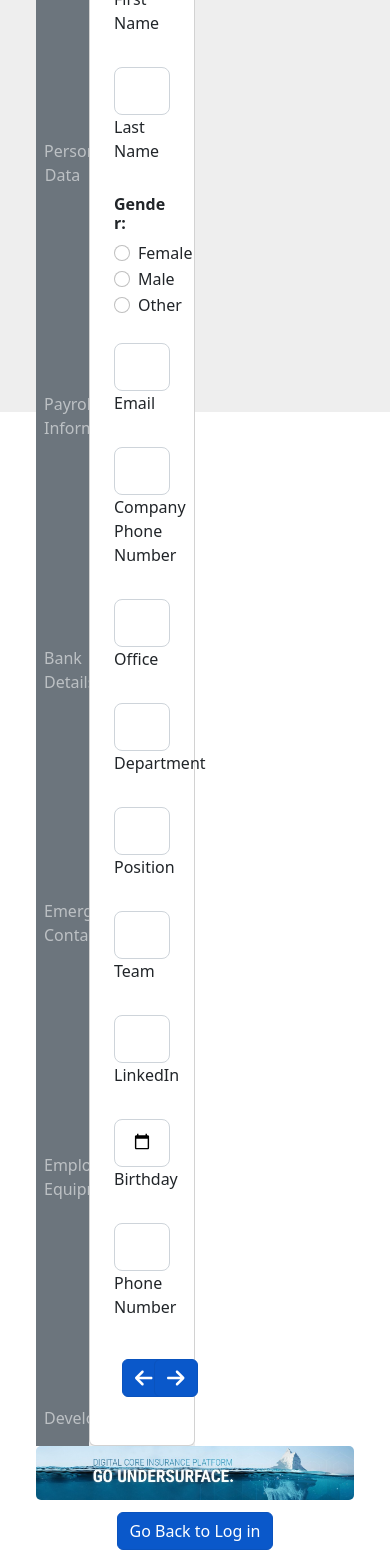
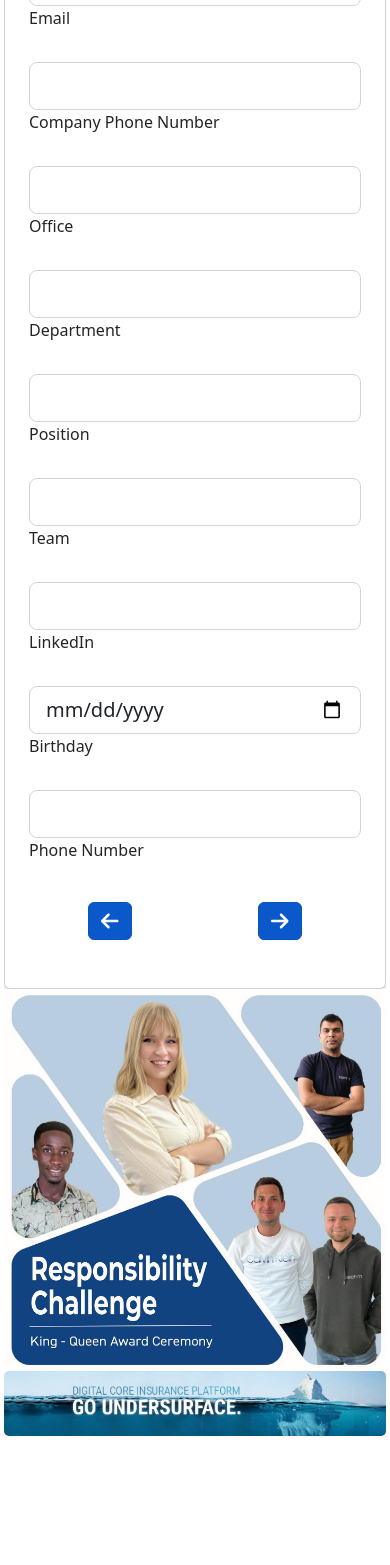
Before and after one commit to Elie-Soued/personio-fe-ts, a React (Create React App) app: page /register in a window 390 px wide. Shown: the part 432-1997 px from the top of the page. After the commit the page ends 1868 px from the top, so only its background shows below. Built offline with nearby package versions, Linux system fonts and the light colour scheme.

Commit message:
improving responsiveness

```diff
--- a/src/Views/RegisterPage/RegisterPage.tsx
+++ b/src/Views/RegisterPage/RegisterPage.tsx
@@ -3,8 +3,10 @@ import { Row, Col, Navbar, Nav } from "react-bootstrap";
 import { useNavigate } from "react-router-dom";
 import undersurface from "../../images/undersurface.jpg";
 import passion from "../../images/passion.jpg";
+import king from "../../images/king.jpg";
+import responsability from "../../images/responsability.jpg";
 import { Section } from "./Section";
-
+import { MDBContainer } from "mdb-react-ui-kit";
 interface ISectionProps {
   activeSection: string;
   setActiveSection: React.Dispatch<React.SetStateAction<string>>;
@@ -35,84 +37,54 @@ const RegisterPage: React.FC<ISectionProps> = ({
     navigate("/");
   };
 
+  console.log(activeSection);
+
   return (
     <div
-      className="d-flex justify-content-center p-5"
+      className="p-0"
       style={{
         backgroundColor: "#eee",
+        border: "4px solid white",
         height: "100vh",
       }}
     >
-      <Row
-        className="col-lg-8"
+      <MDBContainer
+        className="my-0 gradient-form h-auto"
         style={{
-          height: "100%",
+          backgroundColor: "white",
+          width: "auto",
+          padding: 0,
         }}
       >
-        <Col className="p-0 m-0" xs={2} style={{}}>
-          <Navbar
-            className="w-100"
-            bg="secondary"
-            variant="dark"
-            style={{
-              height: "100%",
-            }}
-          >
-            <Nav
-              className="flex-column d-flex justify-content-between w-100"
-              style={{
-                height: "100%",
-              }}
-            >
-              {sections.map((section) => (
-                <Nav.Link
-                  className="text-center"
-                  style={{}}
-                  key={section}
-                  onClick={() => setActiveSection(section)}
-                >
-                  {section}
-                </Nav.Link>
-              ))}
-            </Nav>
-          </Navbar>
-        </Col>
+        <div className="row g-0">
+          <div className="d-flex align-items-center col-lg-6 ">
+            <div className="d-flex flex-column w-100">
+              {renderActiveSection(activeSection)}
+            </div>
+          </div>
 
-        <Col className="p-0" style={{}} xs={4}>
-          {renderActiveSection(activeSection)}
-        </Col>
-        <Col className="p-0" xs={6}>
-          <img
-            className="w-100 "
-            src={passion}
-            style={{ borderRadius: "5px" }}
-            alt="passion"
-          ></img>
-        </Col>
-        <div className="col-xl-12 p-0 m-0">
+          <div className="rounded-top col-lg-6 d-flex align-items-center gradient-custom-2">
+            <div className="d-flex align-items-center gradient-custom-2 h-100">
+              <img
+                className="w-100"
+                src={king}
+                style={{ borderRadius: "5px" }}
+                alt="King"
+              ></img>
+            </div>
+          </div>
+        </div>
+        <div className="col-xl-12">
           <div className="col-xl-12">
             <img
               className="w-100"
               src={undersurface}
-              style={{ borderRadius: "5px", height: "100%" }}
+              style={{ borderRadius: "5px" }}
               alt="footer"
             ></img>
           </div>
         </div>
-        <div className=" d-flex flex-column justify-content-center text-center pt-1 mb-5 pb-1">
-          <div className="d-flex justify-content-center p-2">
-            <button
-              className="btn btn-primary btn-block fa-lg  mb-3 active w-10"
-              type="button"
-              onClick={() => {
-                backToLogin();
-              }}
-            >
-              Go Back to Log in
-            </button>
-          </div>
-        </div>
-      </Row>
+      </MDBContainer>
     </div>
   );
 };
```
